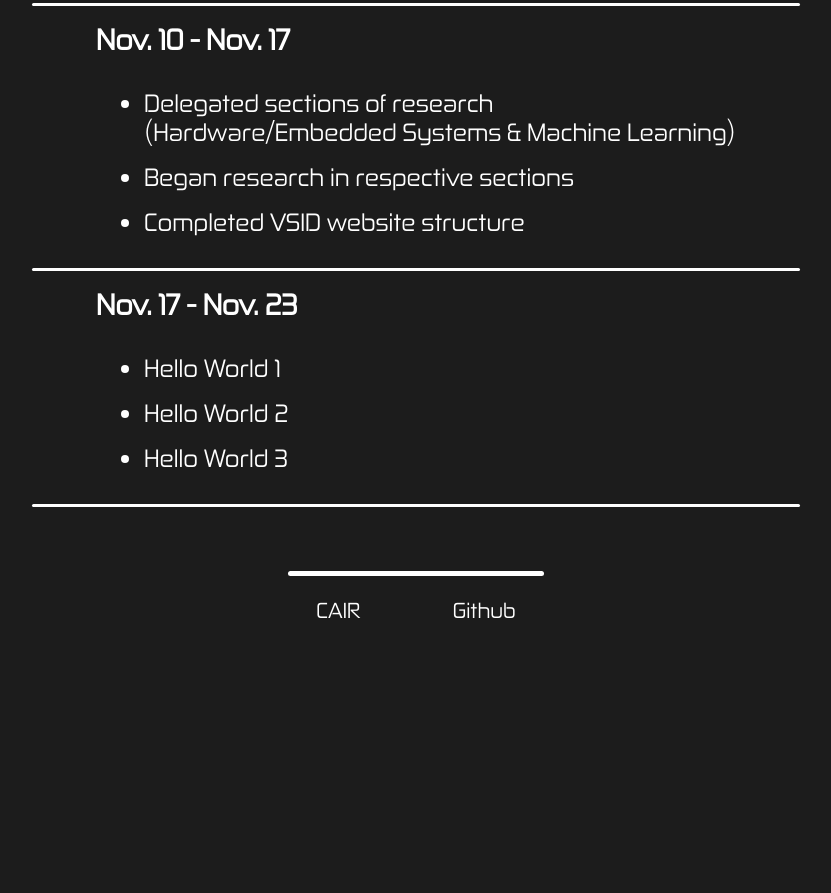
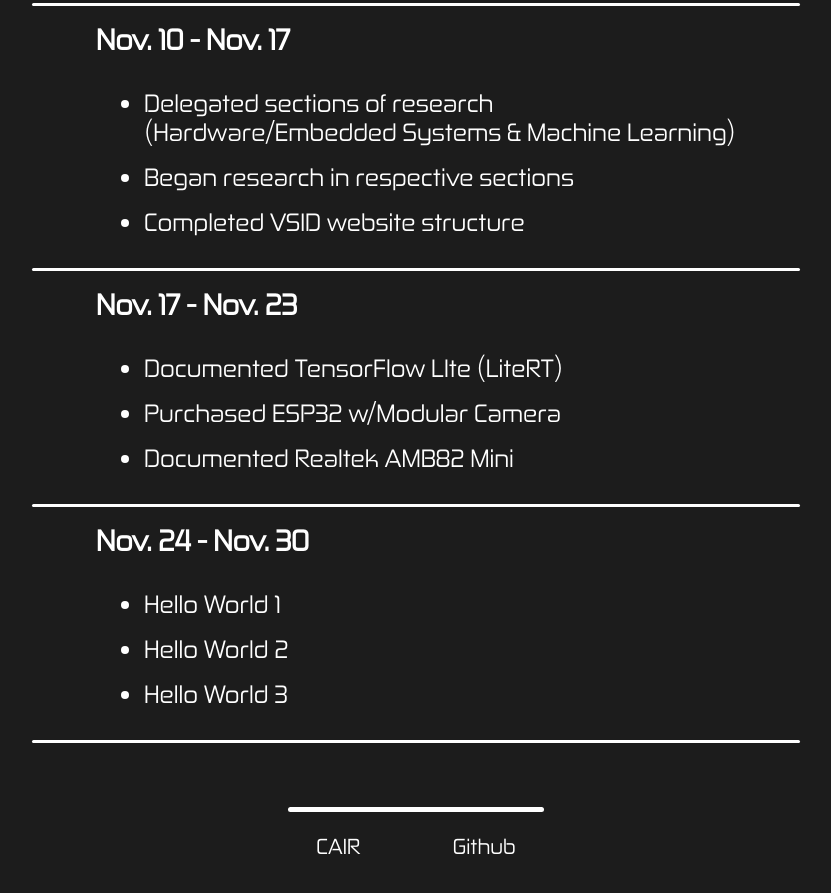
Before and after one commit to aigcu/VSiD-website, a plain HTML site: page index.html in a window 1280 px wide. Shown: the part 1871-2764 px from the top of the page, without its empty margins (224-1055 px from the left). Before the commit the page ends 2546 px from the top, so only its background shows below. Drawn offline with Linux system fonts and the light colour scheme.

Commit message:
updated index.html for week of Nov 17

```diff
--- a/index.html
+++ b/index.html
@@ -141,12 +141,24 @@
             <div class="week-update">
                 <h3>Nov. 17 - Nov. 23</h3>
                 <ul>
+                    <li>Documented TensorFlow LIte (LiteRT)</li>
+                    <li>Purchased ESP32 w/Modular Camera</li>
+                    <li>Documented Realtek AMB82 Mini</li>
+                </ul>
+            </div>
+            <div class="update-line"></div>
+
+            <div class="week-update">
+                <h3>Nov. 24 - Nov. 30</h3>
+                <ul>
                     <li>Hello World 1</li>
                     <li>Hello World 2</li>
                     <li>Hello World 3</li>
                 </ul>
             </div>
+
             <div class="update-line"></div>
+
             <!--
 
     <div class="week-update">
```
Lines whose indentation alone changed are shown as unchanged.
